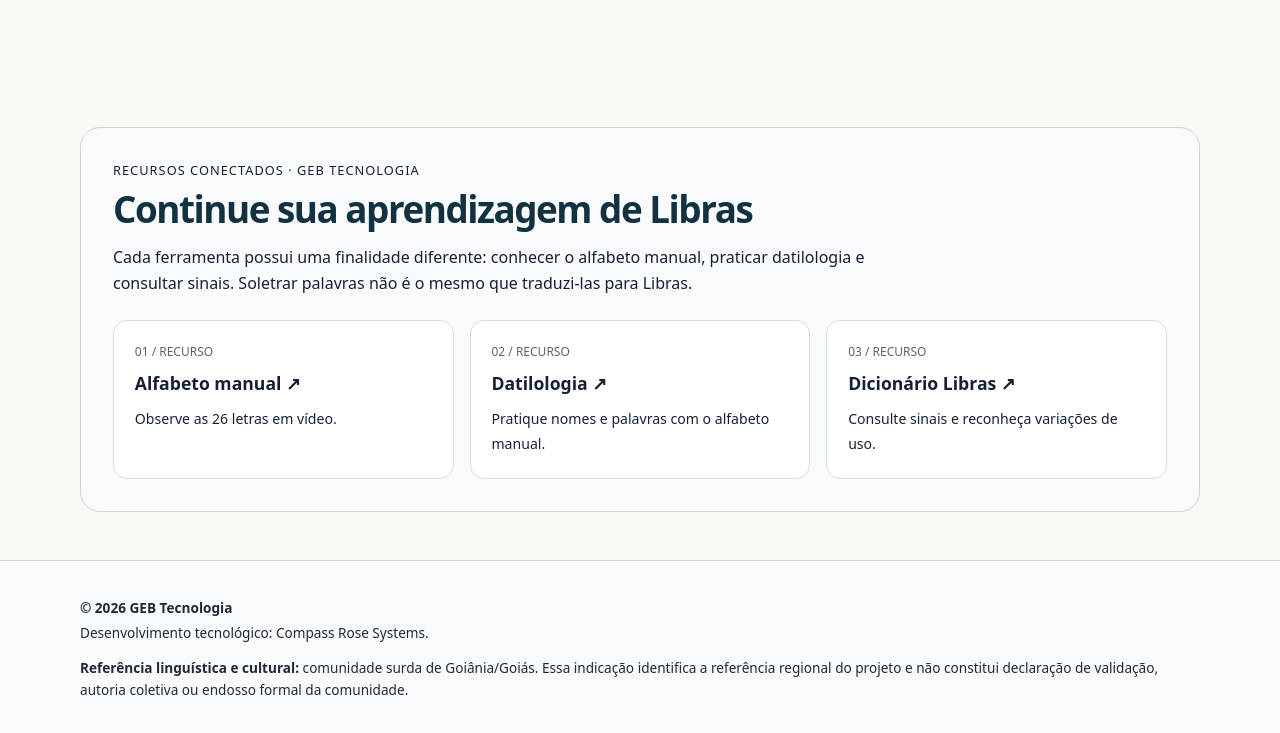
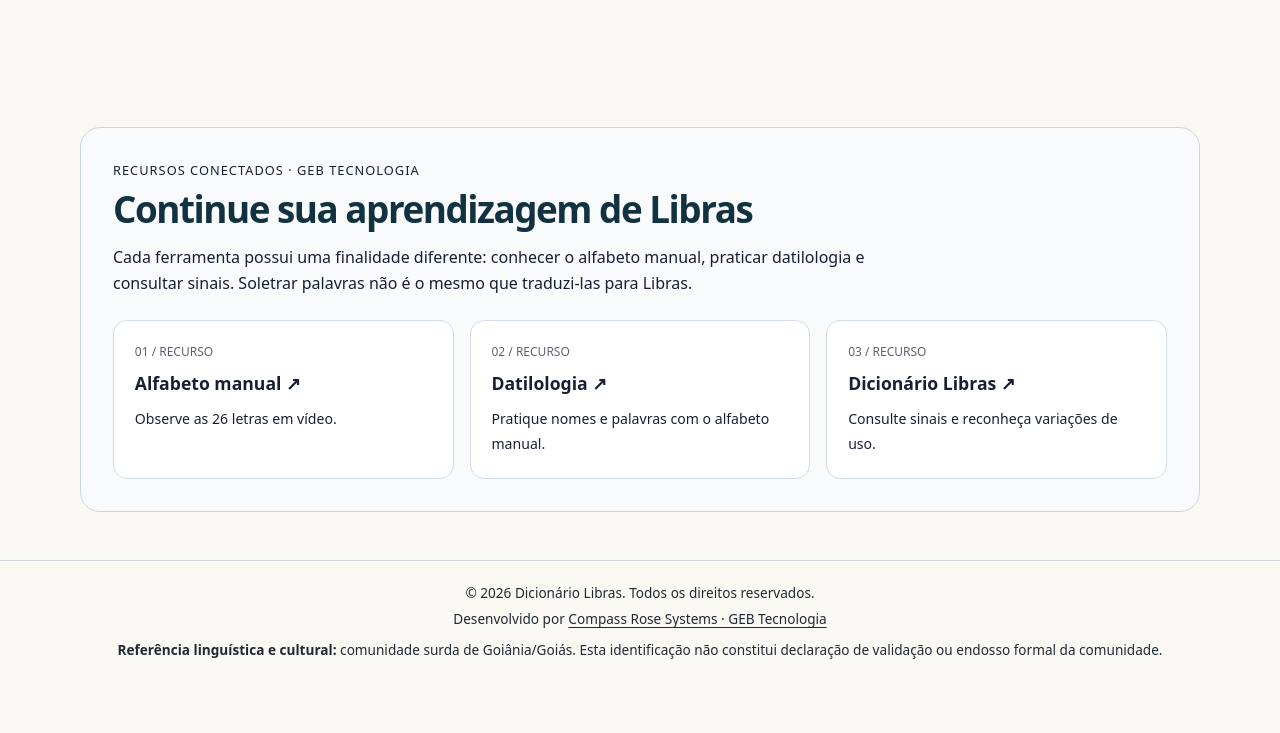
Before and after one commit to aeduardasantana/dicionariolibras, a plain HTML site: page index.html in a window 1280 px wide. Shown: the part 3299-4032 px from the top of the page. After the commit the page ends 3977 px from the top, so only its background shows below. Drawn offline with Linux system fonts and the light colour scheme.

Commit message:
Aplica rodapé oficial compacto com crédito Compass Rose e referência Goiânia/Goiás

```diff
--- a/index.html
+++ b/index.html
@@ -133,7 +133,7 @@
   </section>
 </main>
 
-  <footer role="contentinfo" style="border-top:1px solid #d0d5db;padding:2rem 1rem;background:#f8fafc;color:#202a35;font-family:system-ui,sans-serif"><div style="width:min(1120px,100%);margin:auto;font-size:.85rem"><p style="margin:.25rem 0"><strong>© 2026 GEB Tecnologia</strong></p><p style="margin:.25rem 0">Desenvolvimento tecnológico: Compass Rose Systems.</p><p style="margin:.8rem 0;line-height:1.6"><strong>Referência linguística e cultural:</strong> comunidade surda de Goiânia/Goiás. Essa indicação identifica a referência regional do projeto e não constitui declaração de validação, autoria coletiva ou endosso formal da comunidade.</p></div></footer>
+  <footer role="contentinfo" style="border-top:1px solid #d0d5db;padding:1.1rem 1rem;background:transparent;color:#202a35;font-family:system-ui,sans-serif;text-align:center"><div style="width:min(1120px,100%);margin:auto;font-size:.85rem"><p style="margin:.25rem 0">© 2026 Dicionário Libras. Todos os direitos reservados.</p><p style="margin:.25rem 0">Desenvolvido por <a href="https://gebtecnologia.grupoeduardabispo.com.br/" style="color:inherit;text-underline-offset:3px" rel="noopener noreferrer">Compass Rose Systems · GEB Tecnologia</a></p><p style="margin:.65rem 0 0;line-height:1.5"><strong>Referência linguística e cultural:</strong> comunidade surda de Goiânia/Goiás. Esta identificação não constitui declaração de validação ou endosso formal da comunidade.</p></div></footer>
 
   <script type="module" src="script.js"></script>
 </body>
```
